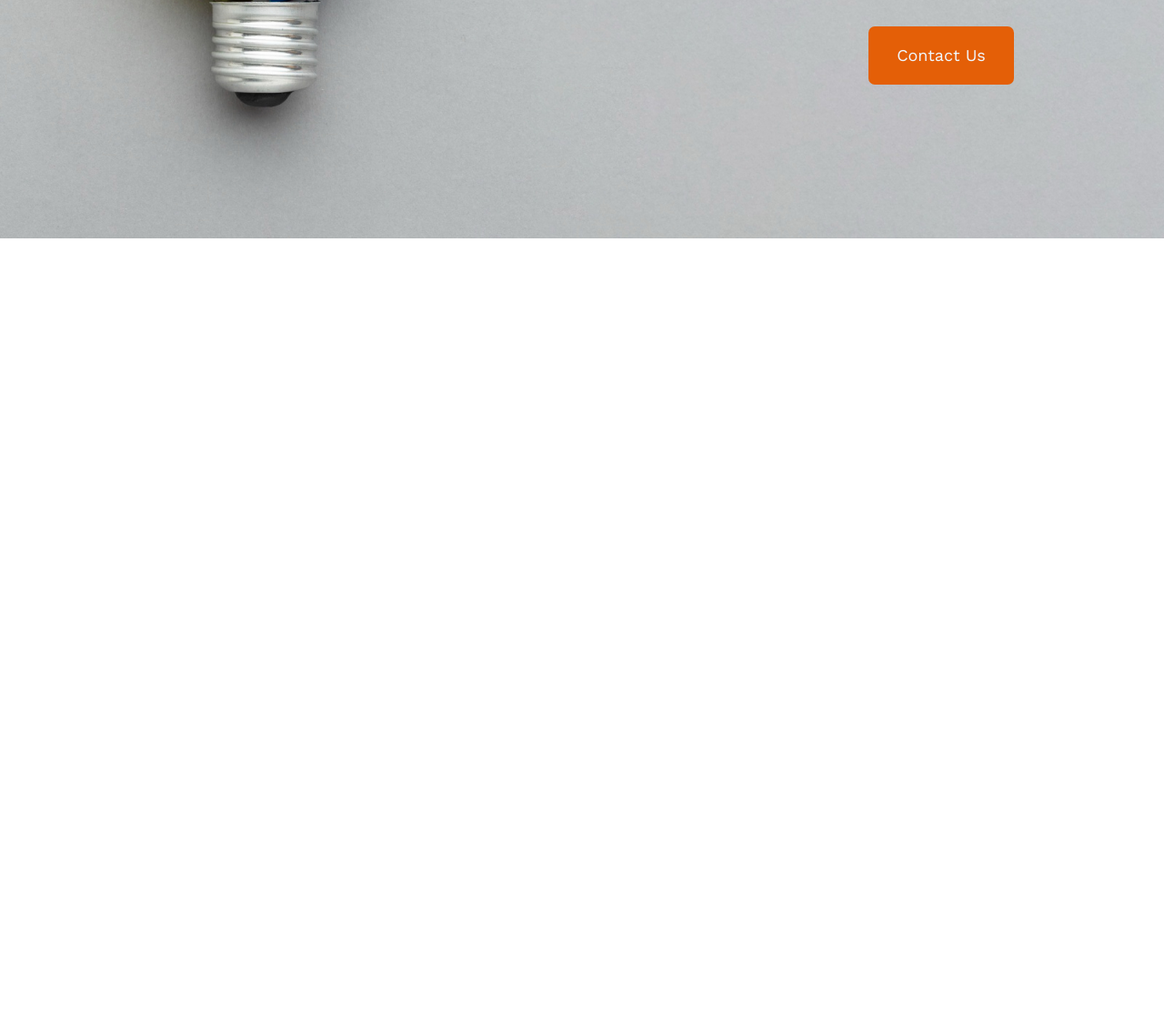
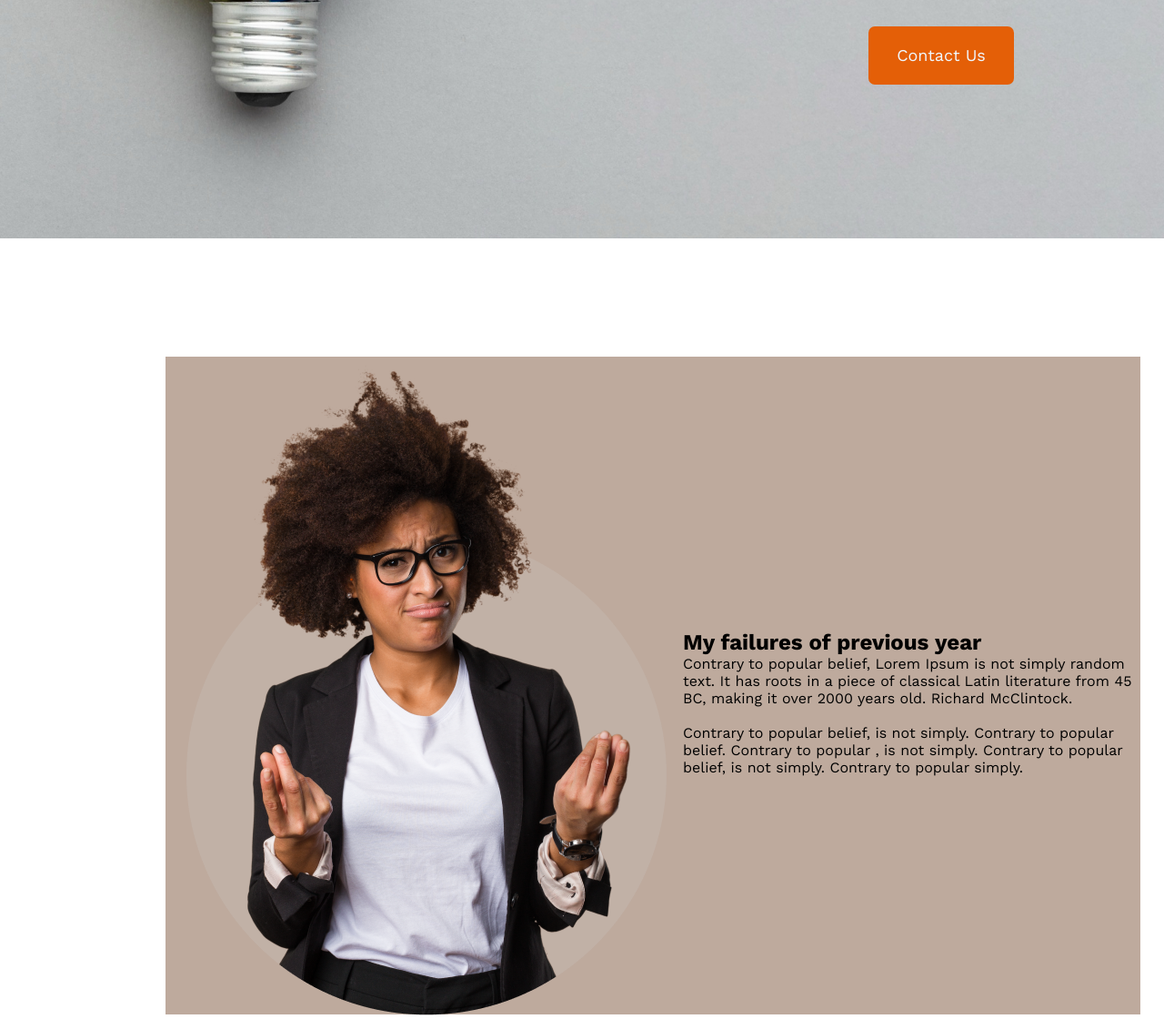
Before and after one commit to ShrabonTambuli/first-assignment, a plain HTML site: page index.html in a window 1280 px wide. Shown: the part 538-1658 px from the top of the page at 91% size. Before the commit the page ends 800 px from the top, so only its background shows below. Drawn offline with nearby package versions, Linux system fonts and the light colour scheme.

Commit message:
second add

```diff
--- a/index.html
+++ b/index.html
@@ -22,5 +22,23 @@
             </div>
         </div>
     </header>
+    <main>
+        <section>
+            <div class="section1">
+                <div class="section-img">
+                    <img src="./images/person.png" alt="">
+                </div>
+                <div class="section-details">
+                    <h2 class="section-head">My failures of previous year</h2>
+                    <p class="section-text">Contrary to popular belief, Lorem Ipsum is not simply random text. It has roots in a piece of classical Latin literature from 45 BC, making it over 2000 years old. Richard McClintock.</p><br>
+                    <p class="section-text2">Contrary to popular belief, is not simply.
+                        Contrary to popular belief.
+                        Contrary to popular , is not simply.
+                        Contrary to popular belief, is not simply.
+                        Contrary to popular simply.</p>
+                </div>
+            </div>
+        </section>
+    </main>
 </body>
 </html>
--- a/style.css
+++ b/style.css
@@ -54,3 +54,20 @@
     border-radius: 7px 7px 7px 7px;
 
 }
+/* section1 */
+.section1{
+    display: flex;
+    margin-top: 130px;
+    margin-right: 346px;
+    margin-left: 182px;
+    background-color:#a08370af;
+    width: 1072px;
+    height: 723.3px;
+}
+section-img{
+    width: 569px;
+    height: 723.3px;
+}
+.section-details{
+   margin-top: 300px;
+}
```
